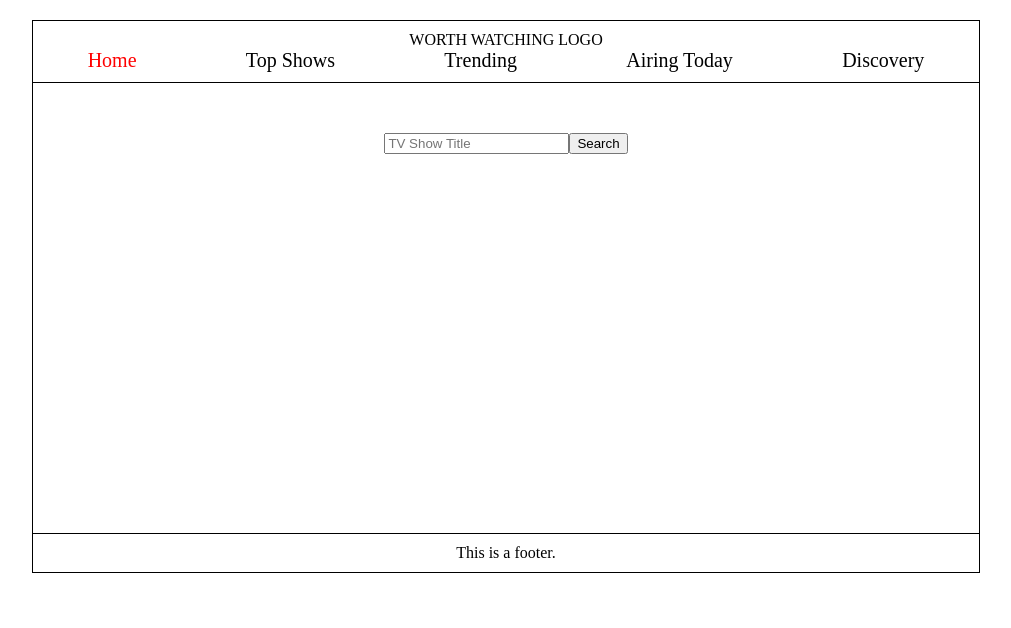
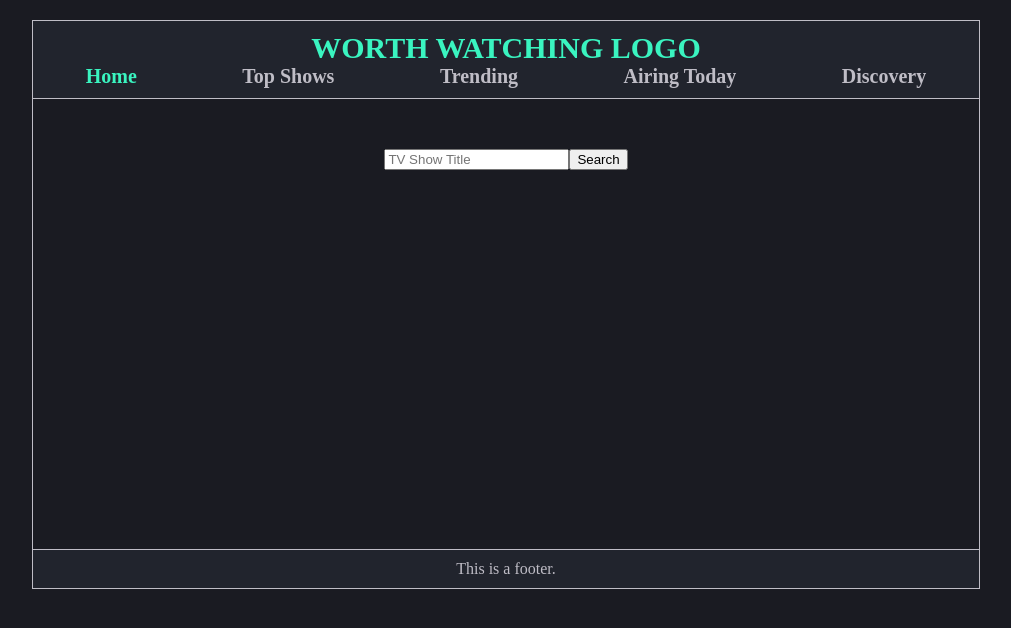
Before and after one commit to nolanGHUB/project_2, a React (Create React App) app in the folder worthwatching/: page /home in a window 1280 px wide. Shown: the top 628 px of the page, without its empty margins (134-1145 px from the left). Built offline with nearby package versions, Linux system fonts and the light colour scheme.

Commit message:
Added styling for background colors and font coloring

```diff
--- a/worthwatching/src/App.css
+++ b/worthwatching/src/App.css
@@ -1,10 +1,13 @@
+body {
+  background-color: #1A1B22;
+}
 img{
   display: flex;
 }
 
 a {
   text-decoration: none;
-  color: black;
+  color: #BFBDC6;
 }
 
 .App {
@@ -12,53 +15,67 @@ a {
   flex-direction: column;
   width: 75%;
   margin: 20px auto;
+  color: #BFBDC6;
+  background-color: #1A1B22;
 }
 
 .home {
-  border-left: 1px solid black;
-  border-right: 1px solid black;
+  border-left: 1px solid #BFBDC6;
+  border-right: 1px solid #BFBDC6;
   min-height: 450px;
   margin: 0;
+  background-color: #1A1B22;
 }
 
 .trending {
-  border-left: 1px solid black;
-  border-right: 1px solid black;
+  border-left: 1px solid #BFBDC6;
+  border-right: 1px solid #BFBDC6;
   padding: 25px;
 }
 
 .header {
-  border: 1px solid black;
+  border: 1px solid #BFBDC6;
   padding: 10px 0;
   text-align: center;
+  background-color: #21242D;
+  color: #3AF4C0;
+  font-size: 30px;
+  font-weight: bold;
 }
 
 .nav {
   font-size: 20px;
   display: flex;
   justify-content: space-around;
+
+}
+
+.tonight {
+  border-left: 1px solid #BFBDC6;
+  border-right: 1px solid #BFBDC6;
 }
 
 .selected {
-  color: red;
+  color: #3AF4C0;
 }
 
 .footer{
-  border: 1px solid black;
+  border: 1px solid #BFBDC6;
   padding: 10px 0;
   text-align: center;
+  background-color: #21242D;
 }
 
 .details {
-  border-left: 1px solid black;
-  border-right: 1px solid black;
+  border-left: 1px solid #BFBDC6;
+  border-right: 1px solid #BFBDC6;
   min-height: 450px;
   display: flex;
   flex-direction: column;
 }
 
 .similar {
-  border: 1px solid black;
+  border: 1px solid #BFBDC6;
   margin: 5px;
 }
 .similar > h3 {
@@ -78,22 +95,22 @@ a {
 
 .details-title {
   font-size: 50px;
-  border: 1px solid black;
+  border: 1px solid #BFBDC6;
 }
 
 .details-overview {
-  border: 1px solid black;
+  border: 1px solid #BFBDC6;
 }
 
 .details-img > img {
-  border: 1px solid black;
+  border: 1px solid #BFBDC6;
   width: 300px;
   height: 448px;
   max-height: 450px;
 }
 
 .details-info {
-  border: 1px solid black;
+  border: 1px solid #BFBDC6;
 }
 
 .home-search {
@@ -112,6 +129,7 @@ a {
   align-content: center;
   align-items: center;
   margin-bottom: 20px;
+  background-color: #1A1B22;
 }
 
 .show-list {
@@ -121,12 +139,13 @@ a {
   width: 100%;
   margin-left: 10px;
   margin-right: 10px;
+
 }
 
 .show {
   display: flex;
   flex-direction: column;
-  border: 1px solid black;
+  border: 1px solid #BFBDC6;
   align-items: center;
   max-width: 200px;
 }
```
